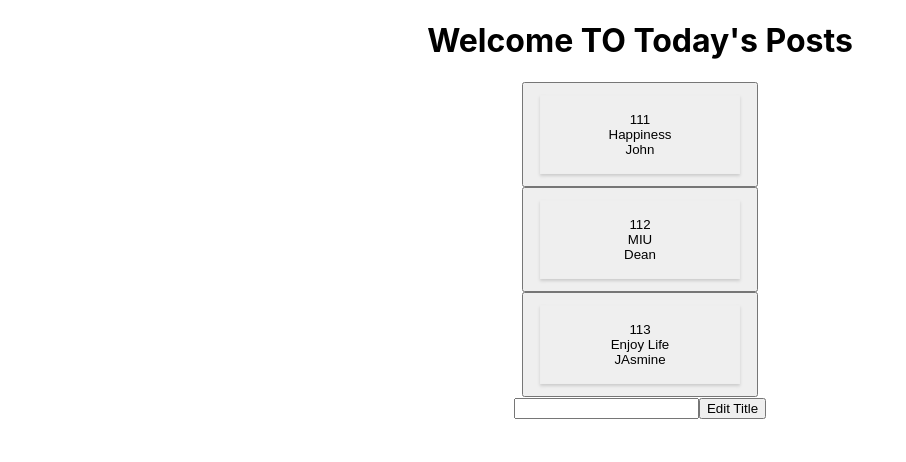
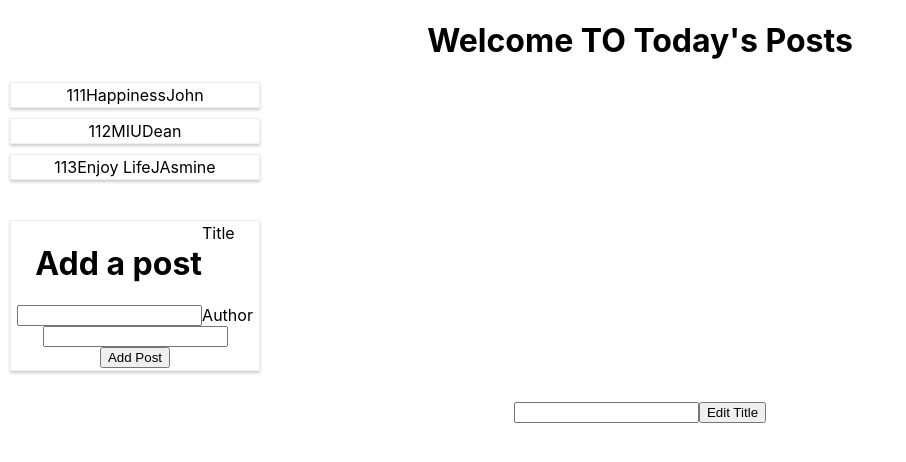
Before and after one commit to EliltaW/WAA-LAbs, a React (Create React App) app: page / in a window 1280 px wide. Shown: the top 462 px of the page, without its empty margins (0-906 px from the left). Built offline with nearby package versions, Linux system fonts and the light colour scheme; no server answers.

Commit message:
optional question done

```diff
--- a/src/Components/Content/Content.css
+++ b/src/Components/Content/Content.css
@@ -0,0 +1,15 @@
+.Content {
+    display:flex;
+    flex-flow: row wrap;
+
+    margin: 10px;
+    width: 250px;
+    height:fit-content;
+    padding: 2px;
+    justify-content:center;
+    text-align: center;
+    border: 1px solid #eee;
+    box-shadow: 0 2px 3px #ccc;
+    box-sizing: border-box;
+    cursor: pointer;
+}
--- a/src/Components/Content/Content.js
+++ b/src/Components/Content/Content.js
@@ -1,3 +1,4 @@
+import "./Content.css";
 const Content = (props) => {
   return <div className="Content">{props.Content}</div>;
 };
--- a/src/Components/NewPost/NewPost.js
+++ b/src/Components/NewPost/NewPost.js
@@ -1,25 +1,49 @@
+import axios from "axios";
+import { useState } from "react";
+
 const NewPost = (props) => {
+  const [postState, setPostState] = useState({
+    post_title: "",
+    author_name: "",
+  });
+
+  const onChange = (events) => {
+    const updatePost = {
+      ...postState,
+      [events.target.name]: events.target.value,
+    };
+    setPostState(updatePost);
+  };
+
+  const addButtonClicked = () => {
+    axios
+      .post("http://localhost:8080/api/v1/posts", postState)
+      .then((response) => {
+        setPostState({ post_title: "", author_name: "" });
+        props.changeFetchFlag();
+      });
+  };
   return (
     <div className="Content">
       <h1>Add a post</h1>
       <label>Title</label>
       <input
         type={"text"}
-        label={"title"}
-        name={"title"}
-        onChange={props.onChange}
-        value={props.title}
+        label={"post_title"}
+        name={"post_title"}
+        onChange={onChange}
+        value={postState.post_title}
       />
 
       <label> Author </label>
       <input
         type={"text"}
-        label={"author"}
-        name={"author"}
-        onChange={props.onChange}
-        value={props.author}
+        label={"author_name"}
+        name={"author_name"}
+        onChange={onChange}
+        value={postState.author_name}
       />
-      <button onClick={props.addButtonClicked}>Add Post</button>
+      <button onClick={addButtonClicked}>Add Post</button>
     </div>
   );
 };
--- a/src/Components/Post/post.js
+++ b/src/Components/Post/post.js
@@ -1,16 +1,16 @@
 const Post = (props) => {
   return (
-    <button
-      onClick={() => {
-        props.handleClickedPost(props.id, props.title, props.author);
-      }}
-    >
-      <div className="Content" onClick={props.setSelected}>
-        <div>{props.id}</div>
-        <div>{props.title}</div>
-        <div>{props.author}</div>
-      </div>
-    </button>
+    // <button
+    //   onClick={() => {
+    //     props.handleClickedPost(props.id, props.title, props.author);
+    //   }}
+    // >
+    <div className="Content" onClick={props.setSelected}>
+      <div>{props.id}</div>
+      <div>{props.title}</div>
+      <div>{props.author}</div>
+    </div>
+    // </button>
   );
 };
 
--- a/src/Components/PostDetails/PostDetails.js
+++ b/src/Components/PostDetails/PostDetails.js
@@ -7,17 +7,26 @@ const PostDetails = (props) => {
 
   useEffect(() => {
     axios
-      .get("http://localhost:8080/api/v1/posts/" + props.id + "/comments")
+      .get("http://localhost:8080/api/v1/posts/" + props.id + "/content")
       .then((response) => {
         setPostDetail(response.data);
       })
       .catch((err) => console.log(err.message));
   }, [props.id]);
 
+  const deleteButtonClicked = (id) => {
+    axios
+      .delete("http://localhost:8080/api/v1/posts/" + id)
+      .then((response) => {
+        props.changeFetchFlag();
+      })
+      .catch((err) => console.log(err.message));
+  };
+
   let postDetailsDisplay = null;
   if (props.id != 0) {
     postDetailsDisplay = (
-      <div className="PostDetails">
+      <div className="PostDetail">
         <div>Post Detail</div>
         <h1>{postDetail.name}</h1>
         <div>
@@ -28,6 +37,13 @@ const PostDetails = (props) => {
               })
             : null}
         </div>
+        <button
+          onClick={() => {
+            deleteButtonClicked(props.id);
+          }}
+        >
+          Delete
+        </button>
       </div>
     );
   }
--- a/src/Containers/Dashboard.js
+++ b/src/Containers/Dashboard.js
@@ -2,26 +2,38 @@ import Posts from "./Posts/posts";
 
 import { useState } from "react";
 import PostDetails from "../Components/PostDetails/PostDetails";
+import NewPost from "../Components/NewPost/NewPost";
 
 export default function Dashboard() {
-  const [clickedPost, setClickedPost] = useState({});
+  // const [clickedPost, setClickedPost] = useState({});
+  const [fetchFlag, setFetchFlag] = useState(true);
   const [selectedState, setSelectedState] = useState(0);
 
   const setSelected = (id) => {
     setSelectedState(id);
     console.log(selectedState);
   };
-  const handleClickedPost = (id, title, author) => {
-    setClickedPost({ id, title, author });
+
+  const changeFetchFlag = (id) => {
+    setFetchFlag(!fetchFlag);
   };
+  // const handleClickedPost = (id, title, author) => {
+  //   setClickedPost({ id, title, author });
+  // };
 
   return (
     <div>
-      <Posts setSelected={setSelected} handleClickedPost={handleClickedPost} />
-      <div>
-        <PostDetails id={selectedState} />
+      <Posts setSelected={setSelected} fetchFlag={fetchFlag} />
+      <div className="Product">
+        <PostDetails id={selectedState} changeFetchFlag={changeFetchFlag} />
       </div>
 
+      <br></br>
+
+      <div>
+        <NewPost changeFetchFlag={changeFetchFlag} />
+      </div>
+      <br></br>
       <div>
         <input
           type={"text"}
@@ -31,14 +43,14 @@ export default function Dashboard() {
         />
         <button>Edit Title</button>
       </div>
-      {Object.keys(clickedPost).length !== 0 ? (
+      {/* {Object.keys(clickedPost).length !== 0 ? (
         <div>
           New Component {clickedPost.id} {clickedPost.title}{" "}
           {clickedPost.author}
         </div>
       ) : (
         ""
-      )}
+      )} */}
     </div>
   );
 }
--- a/src/Containers/Posts/posts.js
+++ b/src/Containers/Posts/posts.js
@@ -22,7 +22,7 @@ const Posts = (props) => {
   };
   useEffect(() => {
     fetchPosts();
-  }, []);
+  }, [props.fetchFlag]);
 
   const postList = postsState.map((post) => {
     return (
@@ -33,7 +33,7 @@ const Posts = (props) => {
           id={post.post_id}
           key={post.post_id}
           onClick={props.onClick}
-          handleClickedPost={props.handleClickedPost}
+          // handleClickedPost={props.handleClickedPost}
           setSelected={() => {
             props.setSelected(post.post_id);
           }}
--- a/src/index.css
+++ b/src/index.css
@@ -12,13 +12,21 @@ code {
     monospace;
 }
 
+.Product {
+  display: flex;
+  flex-flow:column;
+  justify-content: center;
+  width: 80%;
+  margin: auto;
+}
+
 .Content {
   width: 200px;
   padding: 16px;
   text-align: center;
   border: 1px solid #eee;
   box-shadow: 0 2px 3px #ccc;
-  margin: 10px;
+  margin:auto;
   box-sizing: border-box;
   cursor: pointer;
 
```
Also changed, not shown: src/Components/NewPost/NewPost.css (+42 -0 lines), src/Components/PostDetails/PostDetails.css (+40 -0 lines).
